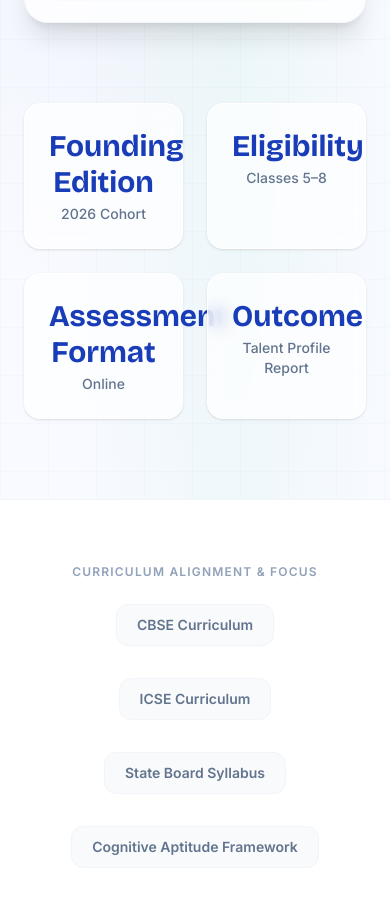
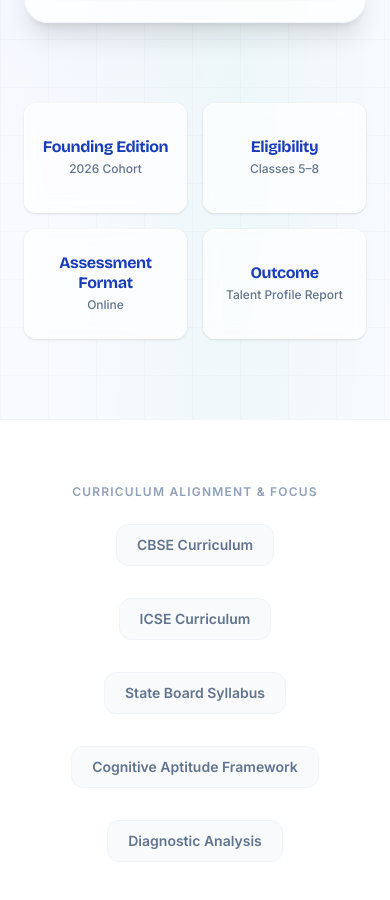
Before and after one commit to jansiddiqui/courage-national-talent-search-app, a Next.js app: page / in a window 390 px wide. Shown: the part 2025-2925 px from the top of the page. Built offline with nearby package versions, Linux system fonts and the light colour scheme; no server answers.

Commit message:
git commit -m "security: harden razorpay checkouts, resolve legacy OTP copy, and fix mobile stats grid overflow"

```diff
--- a/src/components/sections/Hero.tsx
+++ b/src/components/sections/Hero.tsx
@@ -512,14 +512,18 @@ export default function Hero() {
         </div>
 
         {/* Stats bar */}
-        <div className="mt-20 grid grid-cols-2 md:grid-cols-4 gap-6">
+        <div className="mt-20 grid grid-cols-2 md:grid-cols-4 gap-4 sm:gap-6">
           {dynamicStats.map((s) => (
             <div
               key={s.label}
-              className="text-center p-6 bg-white/70 backdrop-blur-sm rounded-2xl border border-white shadow-sm"
+              className="text-center p-4 sm:p-6 bg-white/70 backdrop-blur-sm rounded-xl border border-white shadow-sm flex flex-col justify-center min-h-[110px] sm:min-h-0"
             >
-              <div className="font-display text-3xl font-bold text-blue-800 mb-1">{s.value}</div>
-              <div className="text-sm text-slate-500 font-medium">{s.label}</div>
+              <div className="font-display text-base sm:text-xl md:text-3xl font-bold tracking-tight text-blue-800 mb-1 break-words leading-tight">
+                {s.value}
+              </div>
+              <div className="text-xs sm:text-sm text-slate-500 font-medium leading-snug">
+                {s.label}
+              </div>
             </div>
           ))}
         </div>
```
